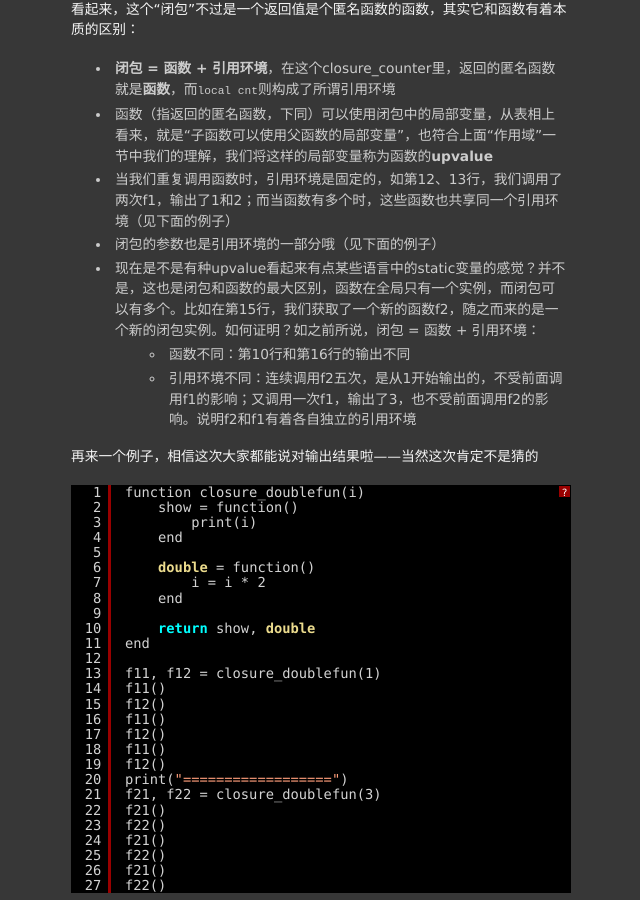
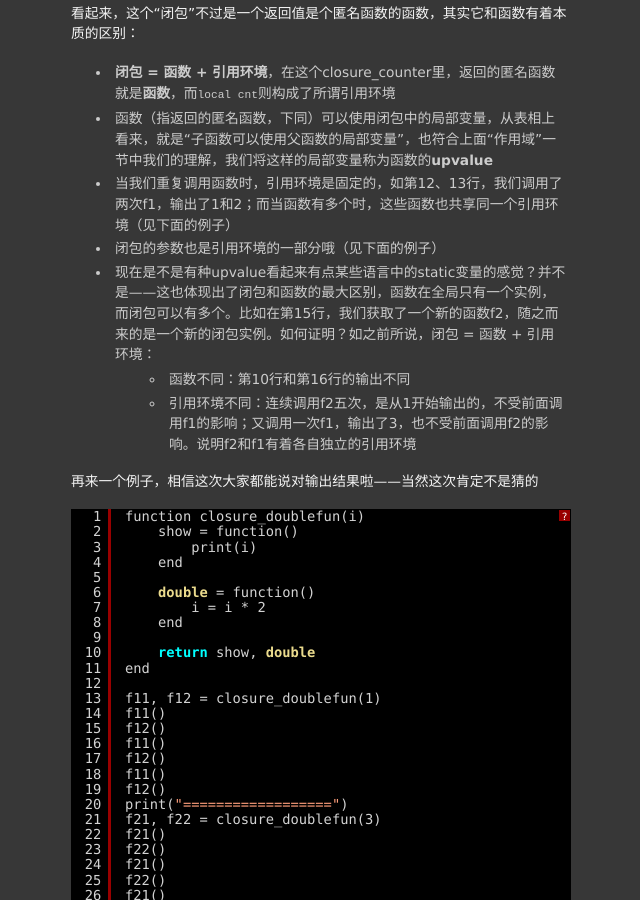
Before and after one commit to wangliyangleon/wangliyangleon-deprecated.github.io, a Jekyll site: the page built from all/tech/_posts/2015-09-14-chaojianmingluajiaocheng1.md, in a window 1280 px wide and 900 px high, scrolled down 6335 px. Shown: the whole window, without its empty margins (234-874 px from the left). Built offline with Jekyll 4.4.1, drawn with Linux system fonts in a browser that asks for light colours; comment, search, counter and statistics services are not loaded; some of the changed text lies outside the part shown.

Commit message:
fix a expression in chaojianmingluajiaocheng1

```diff
--- a/all/tech/_posts/2015-09-14-chaojianmingluajiaocheng1.md
+++ b/all/tech/_posts/2015-09-14-chaojianmingluajiaocheng1.md
@@ -152,8 +152,8 @@
 lua中的循环语句包括while / for / repeat-until
 坑点：
 
-* lua中并不存在 += ++ ---- 这样的运算符
-* for index = start, end (, step)语句中，当step > 0（< 0）时，跳出条件为index > end（< end）（而非>=、<=）
+* lua中并不存在 `+= ++ --` 这样的运算符
+* `for index = start, end (, step)`语句中，当step > 0（< 0）时，跳出条件为index > end（< end）（而非>=、<=）
 
 Test file *loop.lua*:
 
@@ -417,7 +417,7 @@
 * 函数（指返回的匿名函数，下同）可以使用闭包中的局部变量，从表相上看来，就是“子函数可以使用父函数的局部变量”，也符合上面“作用域”一节中我们的理解，我们将这样的局部变量称为函数的**upvalue**
 * 当我们重复调用函数时，引用环境是固定的，如第12、13行，我们调用了两次f1，输出了1和2；而当函数有多个时，这些函数也共享同一个引用环境（见下面的例子）
 * 闭包的参数也是引用环境的一部分哦（见下面的例子）
-* 现在是不是有种upvalue看起来有点某些语言中的static变量的感觉？并不是，这也是闭包和函数的最大区别，函数在全局只有一个实例，而闭包可以有多个。比如在第15行，我们获取了一个新的函数f2，随之而来的是一个新的闭包实例。如何证明？如之前所说，闭包 = 函数 + 引用环境：
+* 现在是不是有种upvalue看起来有点某些语言中的static变量的感觉？并不是——这也体现出了闭包和函数的最大区别，函数在全局只有一个实例，而闭包可以有多个。比如在第15行，我们获取了一个新的函数f2，随之而来的是一个新的闭包实例。如何证明？如之前所说，闭包 = 函数 + 引用环境：
     * 函数不同：第10行和第16行的输出不同
     * 引用环境不同：连续调用f2五次，是从1开始输出的，不受前面调用f1的影响；又调用一次f1，输出了3，也不受前面调用f2的影响。说明f2和f1有着各自独立的引用环境
 
```
